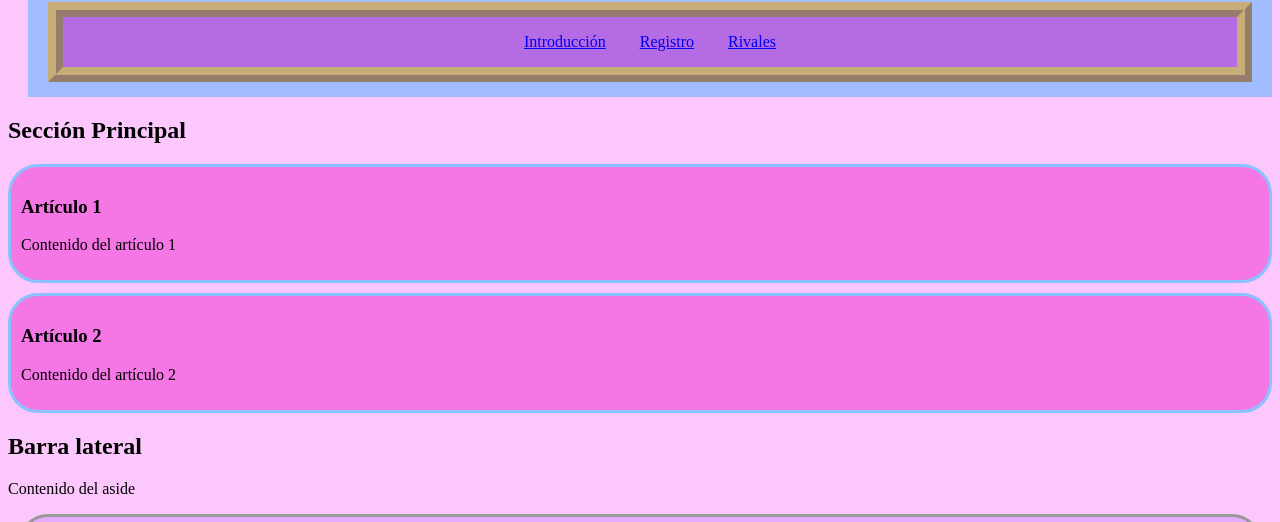
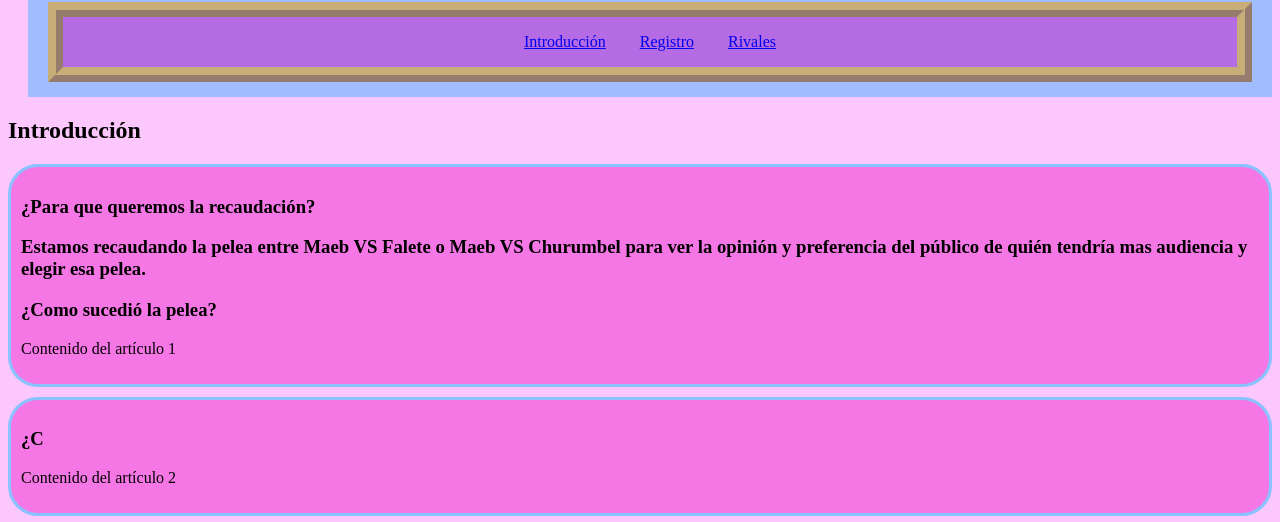
Before and after one commit to anasanzz/Recaudacion-apuestas, a plain HTML site: page index.html in a window 1280 px wide. Shown: the part 73-595 px from the top of the page. Drawn offline with Linux system fonts and the light colour scheme.

Commit message:
Update index.html

```diff
--- a/index.html
+++ b/index.html
@@ -22,13 +22,16 @@
 
     <main>
         <section>
-            <h2 class="tituloSección">Sección Principal</h2>
+            <h2 class="tituloSección">Introducción</h2>
             <article>
-            <h3>Artículo 1</h3>
+                   <h3>¿Para que queremos la recaudación?
+                          <p> Estamos recaudando la pelea entre Maeb VS Falete o Maeb VS Churumbel para ver la opinión y preferencia del
+                          público de quién tendría mas audiencia y elegir esa pelea.</p>
+            <h3>¿Como sucedió la pelea?</h3>
                 <p>Contenido del artículo 1</p>
             </article>
             <article>
-            <h3>Artículo 2</h3>
+            <h3>¿C</h3>
                 <p>Contenido del artículo 2</p>
             </article>
         </section>
```
